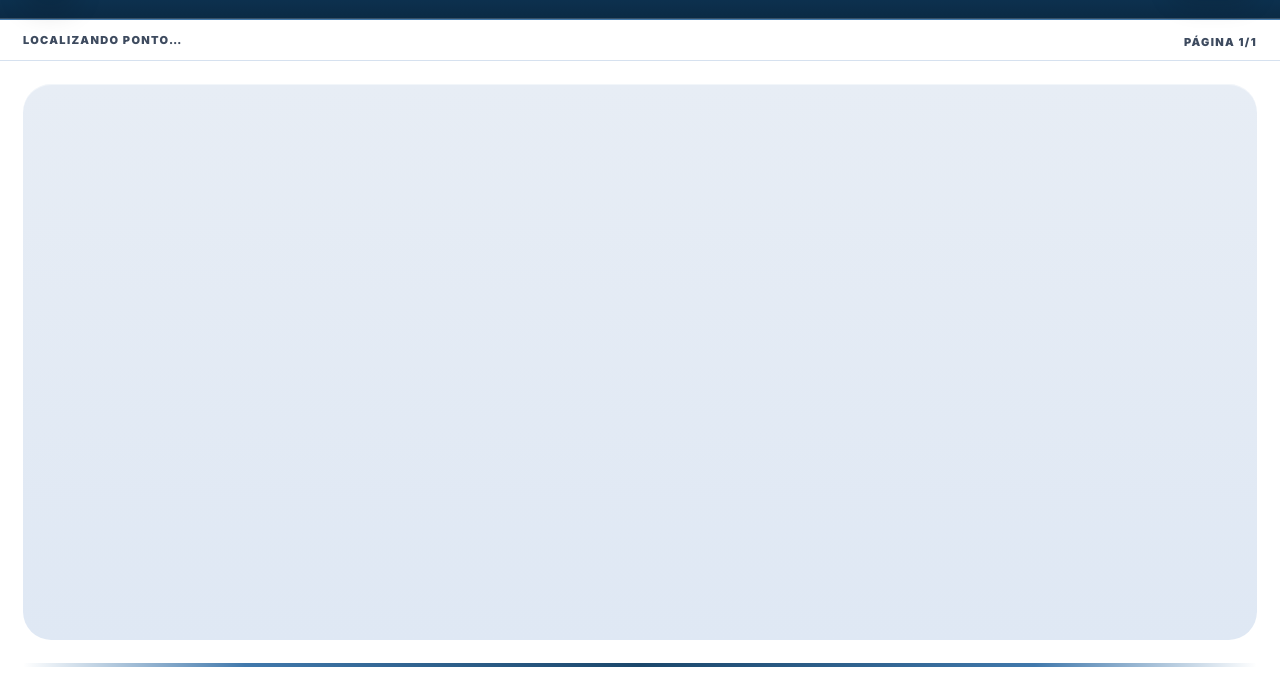
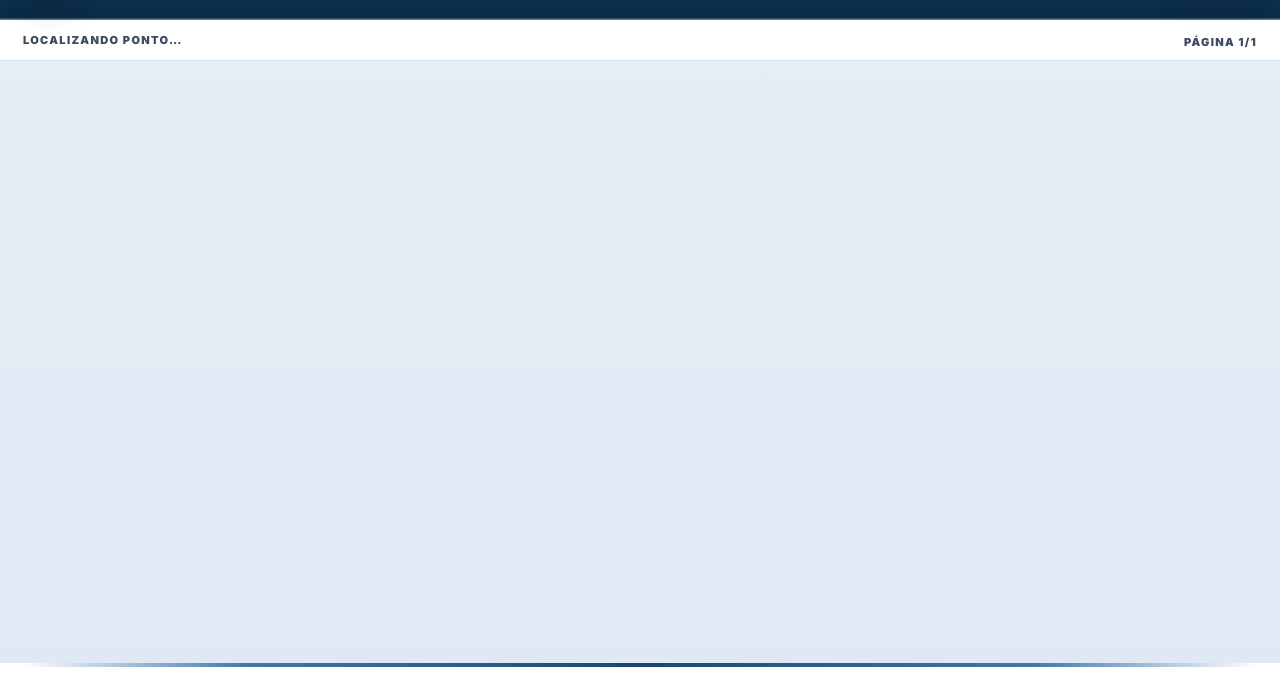
Before and after one commit to pdrcorrea/PainelOnibus-Variavel, a plain HTML site: page index.html in a window 1280 px wide. Shown: the part 79-761 px from the top of the page. Drawn offline with nearby package versions, Linux system fonts and the light colour scheme; some packages are replaced by stand-ins of ours.

Commit message:
style: remove outer list card and expand usable panel area

```diff
--- a/index.html
+++ b/index.html
@@ -211,18 +211,20 @@
     .pvContent{
       flex:1 1 auto;
       min-height:0;
-      padding: var(--pad);
-      background:#fff;
+      /* O fundo agora é do painel, sem card externo envolvendo as linhas. */
+      padding: clamp(8px, .85vw, 12px);
+      background: linear-gradient(180deg, #e7edf5, #dfe8f4);
       overflow:hidden;
     }
     .pvCard{
       height:100%;
-      border-radius: var(--radius);
-      background: linear-gradient(180deg, rgba(231,237,245,1), rgba(223,232,244,1));
-      padding: clamp(12px, 1.4vw, 18px);
       min-height:0;
+      padding:0;
       overflow:hidden;
-      box-shadow: inset 0 1px 0 rgba(255,255,255,.45);
+      background:transparent;
+      border:0;
+      border-radius:0;
+      box-shadow:none;
     }
 
     /* ===== STAGE / PÁGINAS ===== */
```
